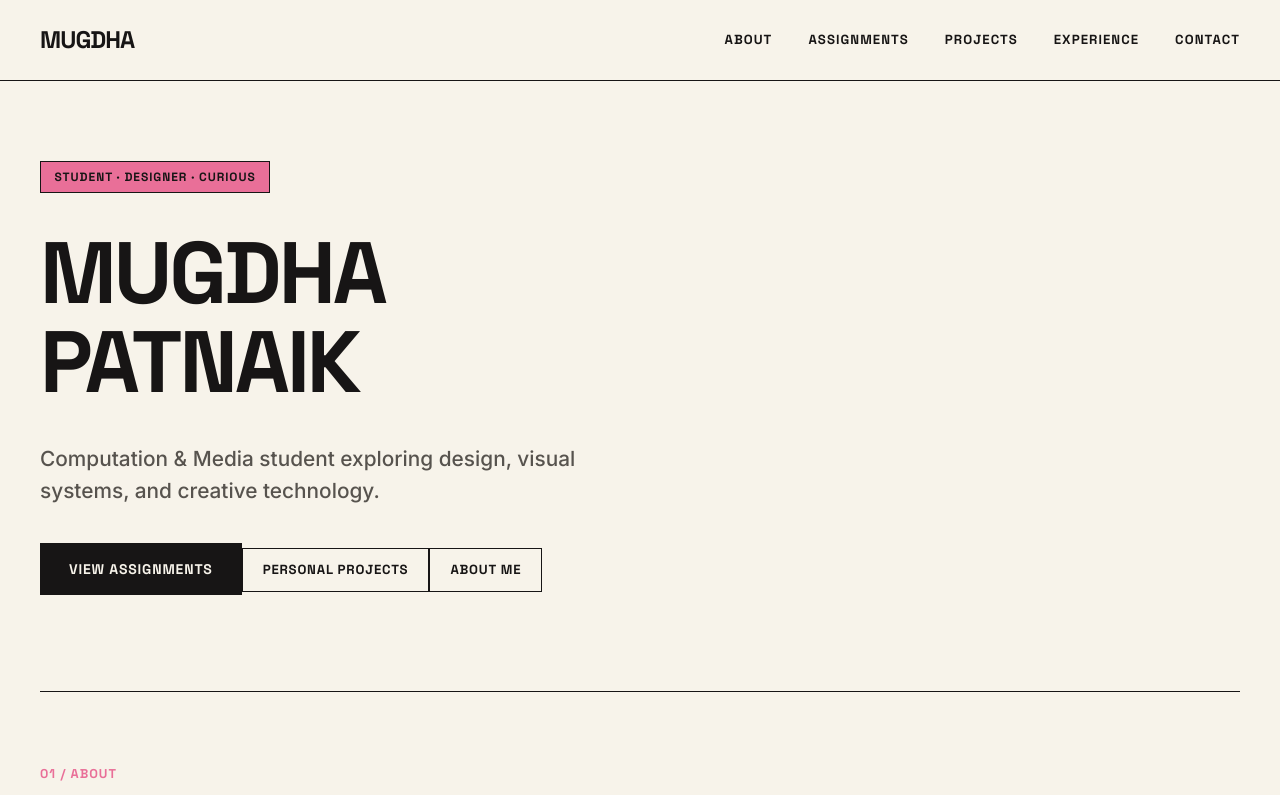
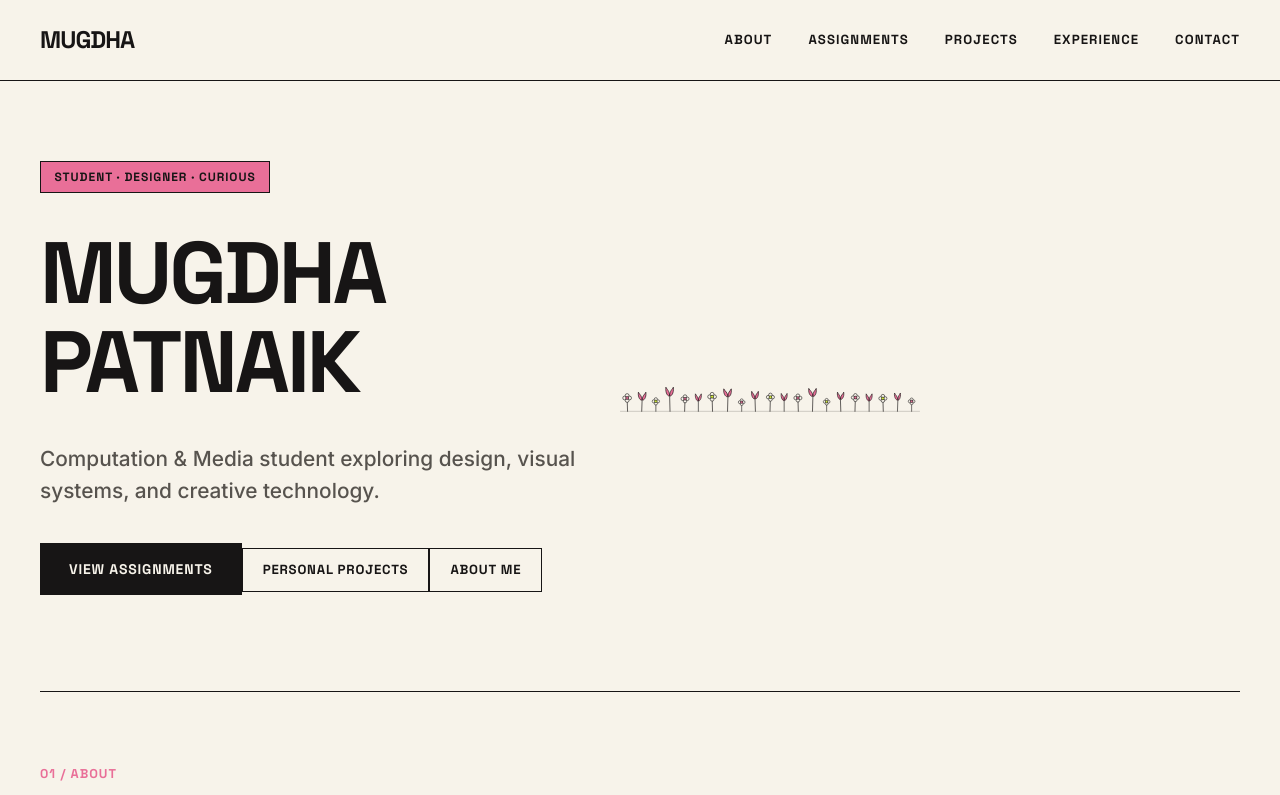
Before and after one commit to 1112mugdha/portfolio, a React (Vite) app: page /#/ in a window 1280 px wide. Shown: the top 795 px of the page. Built offline with nearby package versions, Linux system fonts and the light colour scheme.

Commit message:
Cap HandDrawnFlowerBorder max-height to keep hero flowers short

```diff
--- a/public/404.html
+++ b/public/404.html
@@ -10,7 +10,7 @@
     <link rel="preconnect" href="https://fonts.googleapis.com">
     <link rel="preconnect" href="https://fonts.gstatic.com" crossorigin>
     <link href="https://fonts.googleapis.com/css2?family=Inter:wght@400;500;600;700&family=Space+Grotesk:wght@500;600;700&display=swap" rel="stylesheet">
-    <script type="module" crossorigin src="./assets/index-D_56z3FX.js"></script>
+    <script type="module" crossorigin src="./assets/index-fN6WbGDx.js"></script>
     <link rel="stylesheet" crossorigin href="./assets/index-CbnvD8ak.css">
   </head>
   <body>
--- a/src/components/ui/HandDrawnFlowerBorder.jsx
+++ b/src/components/ui/HandDrawnFlowerBorder.jsx
@@ -4,14 +4,14 @@ import React from 'react';
  * HandDrawnFlowerBorder
  * A simple hand-drawn row of small tulips and daisies sitting directly on the bottom horizontal line of the hero section.
  */
-export default function HandDrawnFlowerBorder({ className = '' }) {
+export default function HandDrawnFlowerBorder({ className = '', style = {} }) {
   return (
     <svg
       viewBox="0 0 720 70"
       fill="none"
       xmlns="http://www.w3.org/2000/svg"
-      className={`w-full h-auto ${className}`}
-      style={{ display: 'block' }}
+      className={`w-full ${className}`}
+      style={{ display: 'block', maxHeight: '48px', width: '100%', ...style }}
       aria-label="Hand-drawn row of small tulips and daisies along bottom border line"
     >
       {/* Baseline (aligned exactly with y=68, touching hero bottom border line) */}
```
